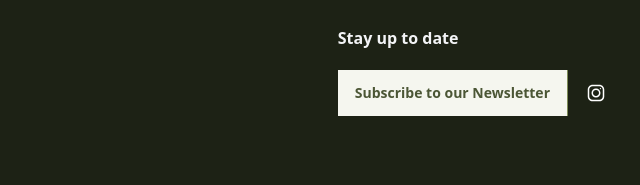
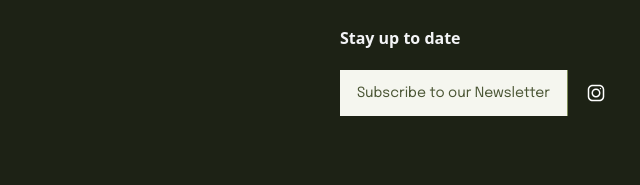
Before and after one commit to tarikhaiga/sablelake, an Astro site: page / in a window 1280 px wide. Shown: the part 2630-2815 px from the top of the page, 640-1280 px from the left. Built offline with nearby package versions, Linux system fonts and the light colour scheme; Astro itself is replaced by a stand-in of ours; a web font is replaced by a local one.

Commit message:
updating article and footer fonts

```diff
--- a/src/components/Footer.astro
+++ b/src/components/Footer.astro
@@ -14,7 +14,7 @@
 
         <div id="thirdWrapper" class="flex flex-col sm:flex-row items-start sm:items-center gap-4">
           <a href="https://sablelake.substack.com/" target="_blank" class="border-r border-hunter-green-500 sm:mb-0 mb-4">
-            <button type="button" class="py-3 px-4 inline-flex items-center gap-x-2 text-sm font-semibold border border-transparent bg-hunter-green-50 text-hunter-green-700">
+            <button type="button" class="py-3 px-4 inline-flex items-center gap-x-2 text-sm border border-transparent bg-hunter-green-50 text-hunter-green-700 font-epilogue">
               Subscribe to our Newsletter
             </button>
           </a>
--- a/src/components/article.astro
+++ b/src/components/article.astro
@@ -19,6 +19,9 @@
 <head>
   <meta charset="UTF-8">
   <meta name="viewport" content="width=device-width, initial-scale=1.0">
+  <link rel="preconnect" href="https://fonts.googleapis.com">
+  <link rel="preconnect" href="https://fonts.gstatic.com" crossorigin>
+  <link href="https://fonts.googleapis.com/css2?family=Epilogue:ital,wght@0,100..900;1,100..900&display=swap" rel="stylesheet">
   <title>{title}</title>
 </head>
 <body class="bg-hunter-green-900">
```
